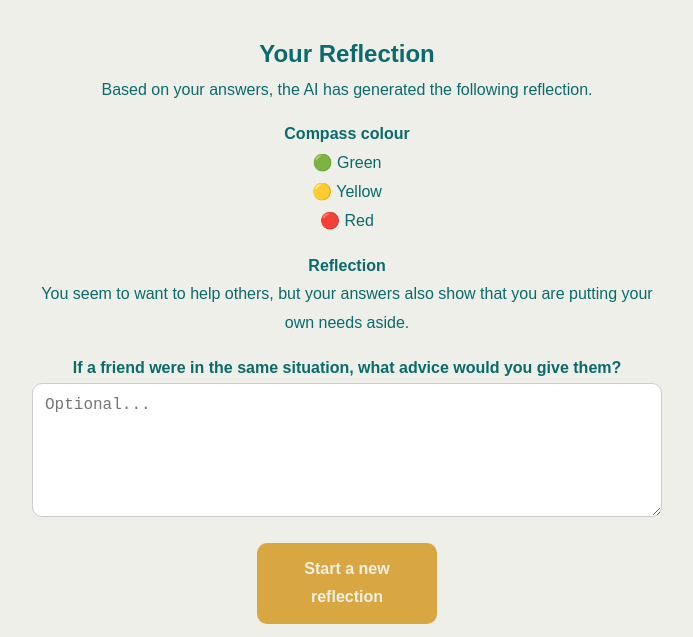
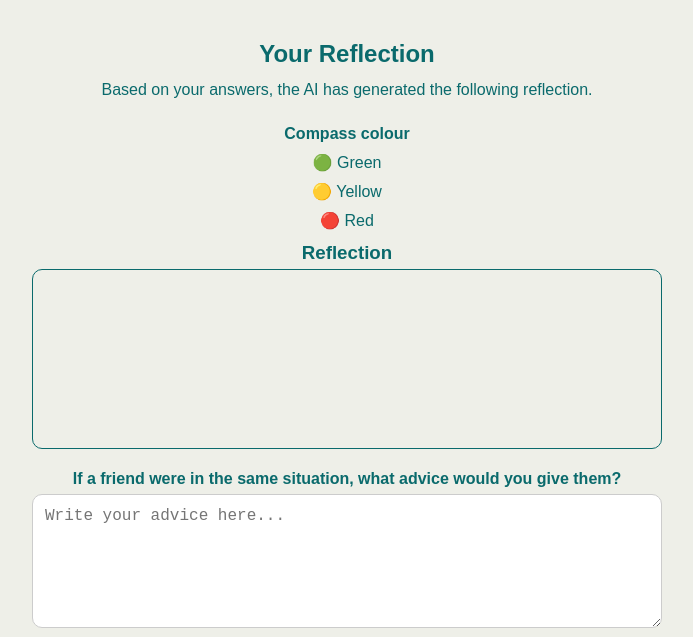
Before and after one commit to EHB-MCT/App_Say-No-o-Compass-MarijkeVandenEede, a website: page frontend/mirror.html in a window 1280 px wide. Shown: the part 300-937 px from the top of the page, without its empty margins (293-986 px from the left). Drawn offline with Linux system fonts and the light colour scheme.

Commit message:
Implement AI reflection flow and mirror page

```diff
--- a/frontend/css/stylesheet.css
+++ b/frontend/css/stylesheet.css
@@ -109,9 +109,19 @@ textarea {
     width: 100%;
     border: 1px solid #ccc;
     border-radius: 10px;
-
     font-size: 16px;
     box-sizing: border-box;
+}
+
+/*AI-textarea*/
+.ai-reflection {
+    background-color: #EEEFE8z;
+    border: 1px solid #0A6A6C;
+    border-radius: 10px;
+    padding: 20px;
+    text-align: left;
+    white-space: pre-wrap;
+    min-height: 180px;
 }
 
 /*SLIDER*/
--- a/frontend/mirror.html
+++ b/frontend/mirror.html
@@ -20,7 +20,6 @@
                 <li><a href="./contact.html">Contact</a></li>
             </ul>
         </nav>
-        </nav>
     </header>
 
     <main>
@@ -40,27 +39,28 @@
 <p>🟡 Yellow</p>
 <p>🔴 Red</p>
 
-        <label>
+        <h3>
             Reflection
-        </label>
-<p>You seem to want to help others,
-but your answers also show that
-you are putting your own needs aside.</p>
+        </h3>
+<div id="reflection-output" class="ai-reflection">
+</div>
 
   <label>
             If a friend were in the same situation, what advice would you give them?
         </label>
-        <textarea rows="6" placeholder="Optional..."></textarea>
+        <textarea rows="6" placeholder="Write your advice here..."></textarea>
 
 
 
-        <a href="./mood.html" class="btn">
-            Start a new reflection
-        </a>
+        <button type="button" id="new-reflection-btn" class="btn">
+    Start a new reflection
+</button>
 
         <a href="./index.html" class="btn">
             Back to Home
         </a>
+
+
     </section>
 
 </main>
@@ -68,6 +68,7 @@ you are putting your own needs aside.</p>
          <footer>
     <p>&copy; 2026 Say No(o) Compass. All rights reserved.</p>
 </footer>
+<script src="./script/mirror.js"></script>
 </body>
 
 </html>
--- /dev/null
+++ b/frontend/script/mirror.js
@@ -0,0 +1,15 @@
+const reflection = localStorage.getItem("reflection");
+
+if (reflection) {
+    document.getElementById("reflection-output").textContent = reflection;
+}
+
+const newReflectionButton = document.getElementById("new-reflection-btn");
+
+newReflectionButton.addEventListener("click", () => {
+
+    localStorage.clear();
+
+    window.location.href = "./mood.html";
+
+});
```
